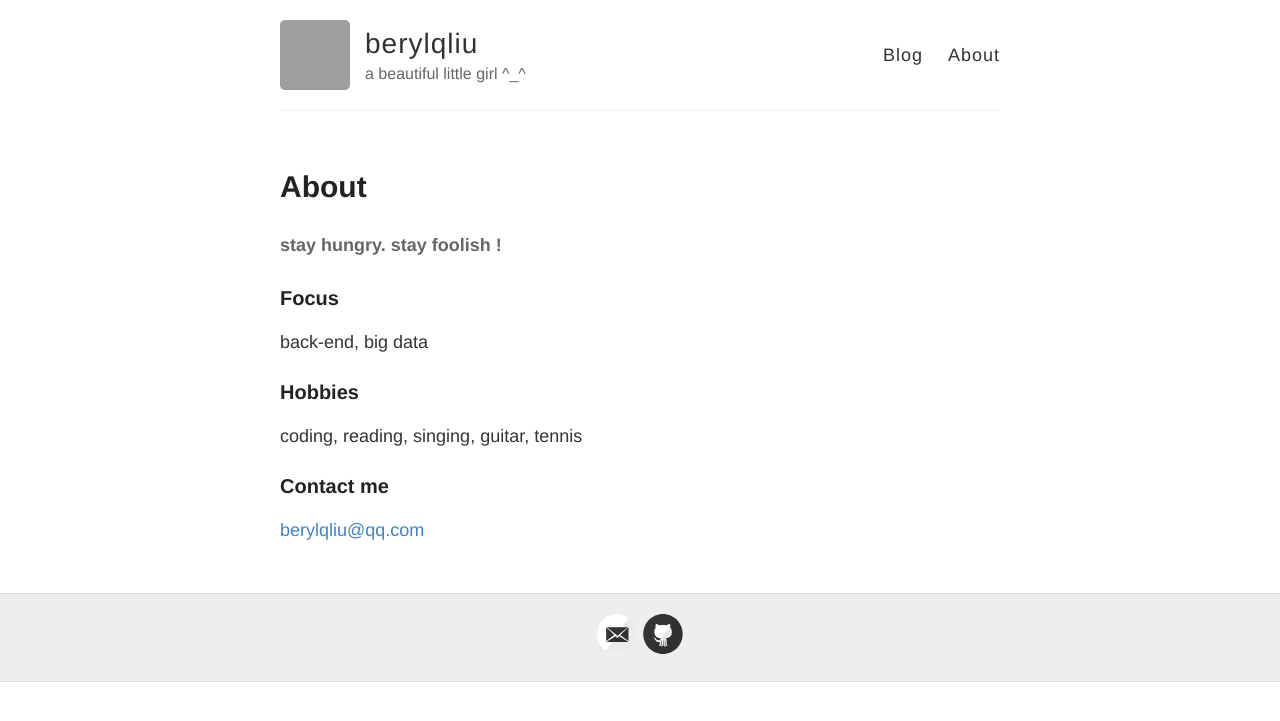
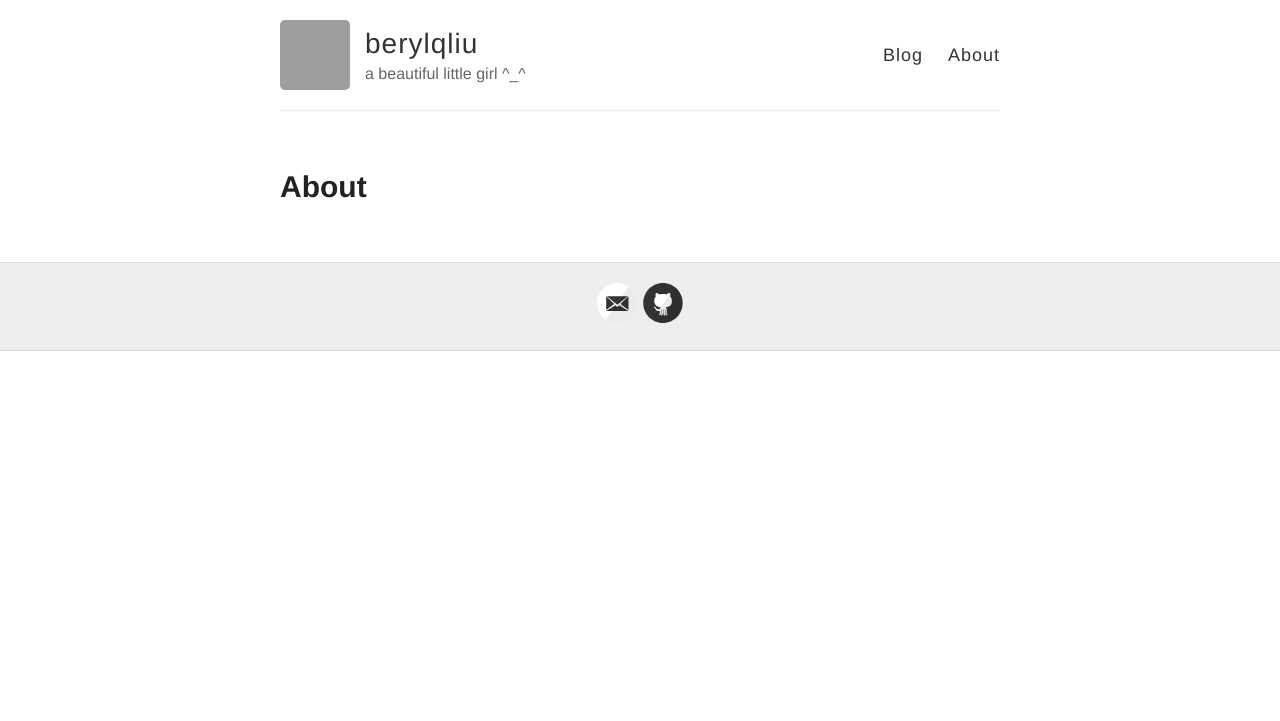
Before and after one commit to smallHW89/smallHW89.github.io, a Jekyll site: the page built from about.md, in a window 1280 px wide. Shown: the top 721 px of the page. Built offline with Jekyll 4.4.1, drawn with Linux system fonts in a browser that asks for light colours; grey boxes are pictures that could not be loaded.

Commit message:
Update about.md

```diff
--- a/about.md
+++ b/about.md
@@ -3,15 +3,3 @@ layout: page
 title: About
 permalink: /about/
 ---
-
-#### stay hungry. stay foolish !
-
-### Focus
-back-end, big data
-
-### Hobbies
-coding, reading, singing, guitar, tennis
-
-### Contact me
-
-[berylqliu@qq.com](mailto:berylqliu@qq.com)
```
